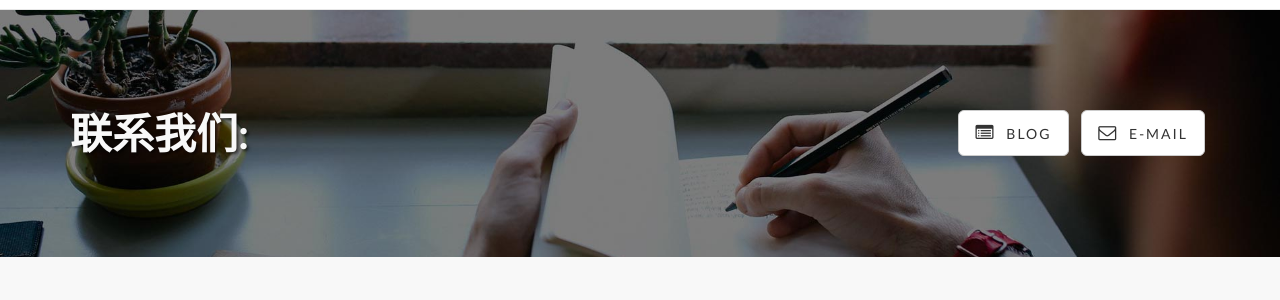
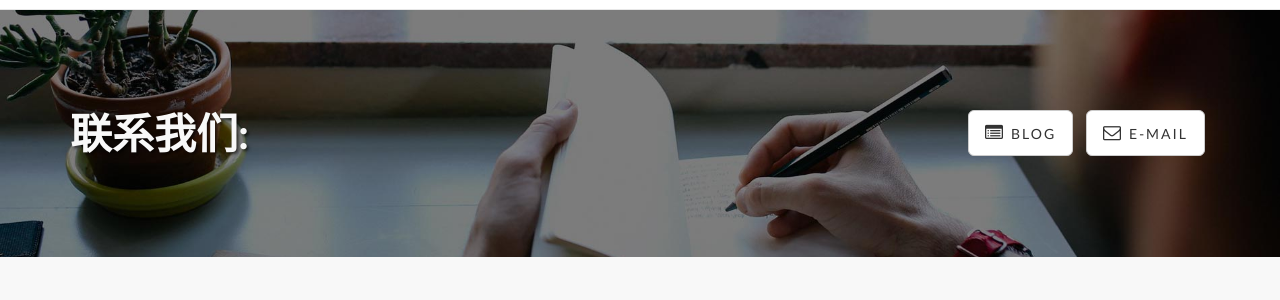
Before and after one commit to javake/bus, a Jekyll site: the page built from index.html, in a window 1280 px wide and 900 px high, scrolled down 1389 px. Shown: the part 491-791 px from the top of the window. Built offline with Jekyll 4.4.1, drawn with Linux system fonts in a browser that asks for light colours; nearby versions of some CDN libraries.

Commit message:
Update contact.html

```diff
--- a/_includes/contact.html
+++ b/_includes/contact.html
@@ -10,7 +10,7 @@
 					<ul class="list-inline banner-social-buttons">
 						{% for social in site.social %}
 						<li>
-							<a href="{{ social.url }}" class="btn btn-default btn-lg"><i class="fa {{ social.icon }} "></i> <span class="network-name"> &nbsp;&nbsp;{{ social.title }} </span></a>
+							<a href="{{ social.url }}" class="btn btn-default btn-lg"><i class="fa {{ social.icon }} "></i> <span class="network-name"> &nbsp;{{ social.title }} </span></a>
 						</li>
 						{% endfor %}
 					</ul>
```
